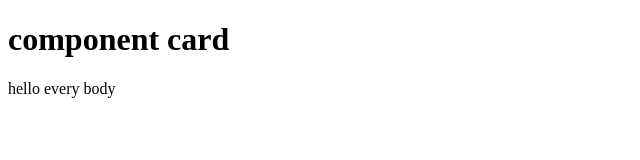
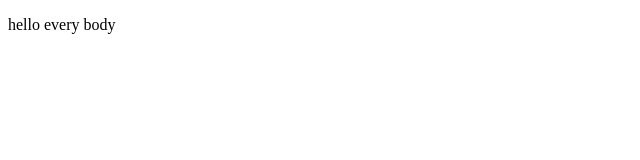
Before and after one commit to sahar-shakibafard/effective-waddle, a plain HTML site: page index.html in a window 1280 px wide. Shown: the whole page, without its empty margins (0-640 px from the left). Drawn offline with Linux system fonts and the light colour scheme.

Commit message:
h1 element deleted

```diff
--- a/index.html
+++ b/index.html
@@ -5,7 +5,6 @@
     <link rel="stylesheets" href="" />
   </head>
   <body>
-    <h1>component card</h1>
     <p>hello every body</p>
   </body>
 </HTML>
```
